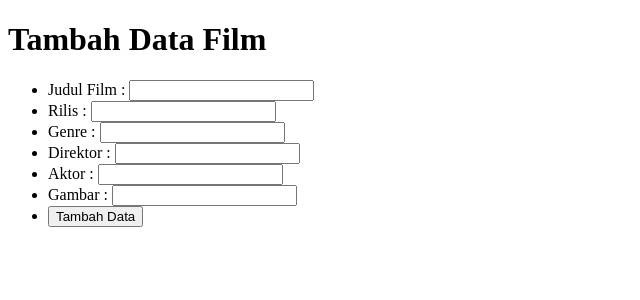
After one commit to kevinmpandoh/belajarphp, a PHP site: page /tambah.php in a window 1280 px wide. The commit adds this page. Shown: the top 300 px of the page, without its empty margins (0-640 px from the left). Run offline with PHP 8.4, Linux system fonts and the light colour scheme.

Commit message:
membuat fungsi tambah data

```diff
--- /dev/null
+++ b/functions.php
@@ -0,0 +1,39 @@
+<?php
+
+// koneksi ke database
+$conn = mysqli_connect("localhost", "root", "", "phpdasar");
+
+
+function query($query)
+{
+    global $conn;
+    //ambil data dari tabel film / query data film
+    $result = mysqli_query($conn, $query);
+    $rows = [];
+    while ($row = mysqli_fetch_assoc($result)) {
+        $rows[] = $row;
+    }
+    return $rows;
+}
+
+
+function tambah($data)
+{
+    global $conn;
+    $title = htmlspecialchars($data["title"]);
+    $released = htmlspecialchars($data["released"]);
+    $genre = htmlspecialchars($data["genre"]);
+    $director = htmlspecialchars($data["director"]);
+    $actors = htmlspecialchars($data["actors"]);
+    $image = htmlspecialchars($data["image"]);
+
+
+    //querry insert data
+    $query = "INSERT INTO film
+                VALUES
+                ('', '$title','$released','$genre','$director','$actors','$image')
+                ";
+    mysqli_query($conn, $query);
+
+    return mysqli_affected_rows($conn);
+}
--- /dev/null
+++ b/tambah.php
@@ -0,0 +1,77 @@
+<?php
+require "functions.php";
+
+// cek apakah tombol submit sudah di tekan
+if (isset($_POST['submit'])) {
+
+
+
+    // cek apakah data berhasil ditambahkan
+    if (tambah($_POST) > 0) {
+        echo "
+            <script>
+                alert('Data Berhasil di tambahkan!');
+                document.location.href = 'admin.php';
+            </script>
+        ";
+    } else {
+        echo "
+        <script>
+            alert('Data gagal ditambahkan!')
+            document.location.href = 'admin.php';
+        </script>";
+    }
+}
+?>
+
+<!DOCTYPE html>
+<html lang="en">
+
+<head>
+    <meta charset="UTF-8">
+    <meta http-equiv="X-UA-Compatible" content="IE=edge">
+    <meta name="viewport" content="width=device-width, initial-scale=1.0">
+    <title>Tambah Data Film</title>
+</head>
+
+<body>
+    <h1>Tambah Data Film</h1>
+
+    <form action="" method="post">
+        <ul>
+            <li>
+                <label for="title">Judul Film :</label>
+                <input type="text" name="title" id="title">
+            </li>
+            <li>
+                <label for="released">Rilis :</label>
+                <input type="text" name="released" id="released">
+            </li>
+            <li>
+                <label for="genre">Genre :</label>
+                <input type="text" name="genre" id="genre">
+            </li>
+            <li>
+                <label for="director">Direktor :</label>
+                <input type="text" name="director" id="director">
+            </li>
+            <li>
+                <label for="actors">Aktor :</label>
+                <input type="text" name="actors" id="actors">
+            </li>
+            <li>
+                <label for="image">Gambar :</label>
+                <input type="text" name="image" id="image">
+            </li>
+            <li>
+                <button type="submit" name="submit">Tambah Data</button>
+            </li>
+
+
+        </ul>
+
+
+    </form>
+</body>
+
+</html>
```
Also changed, not shown: admin.php (+14 -11 lines).
